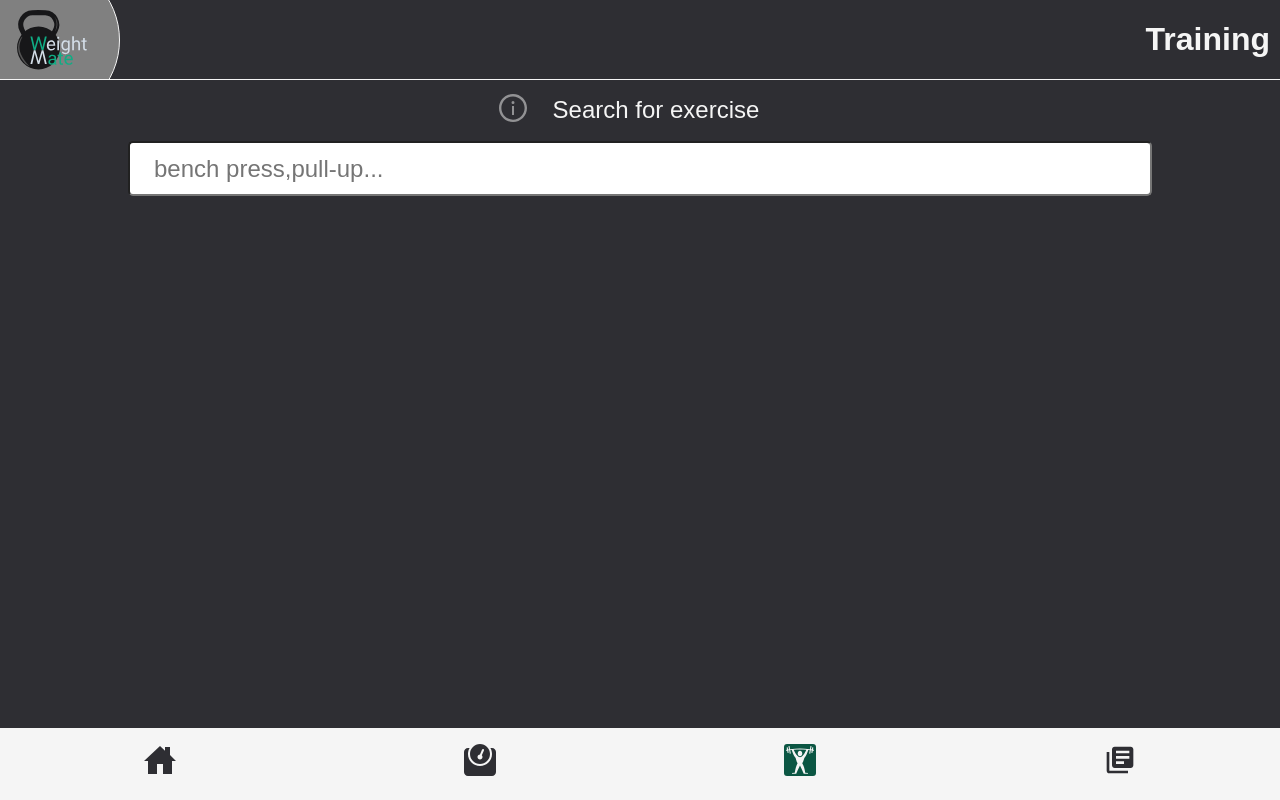
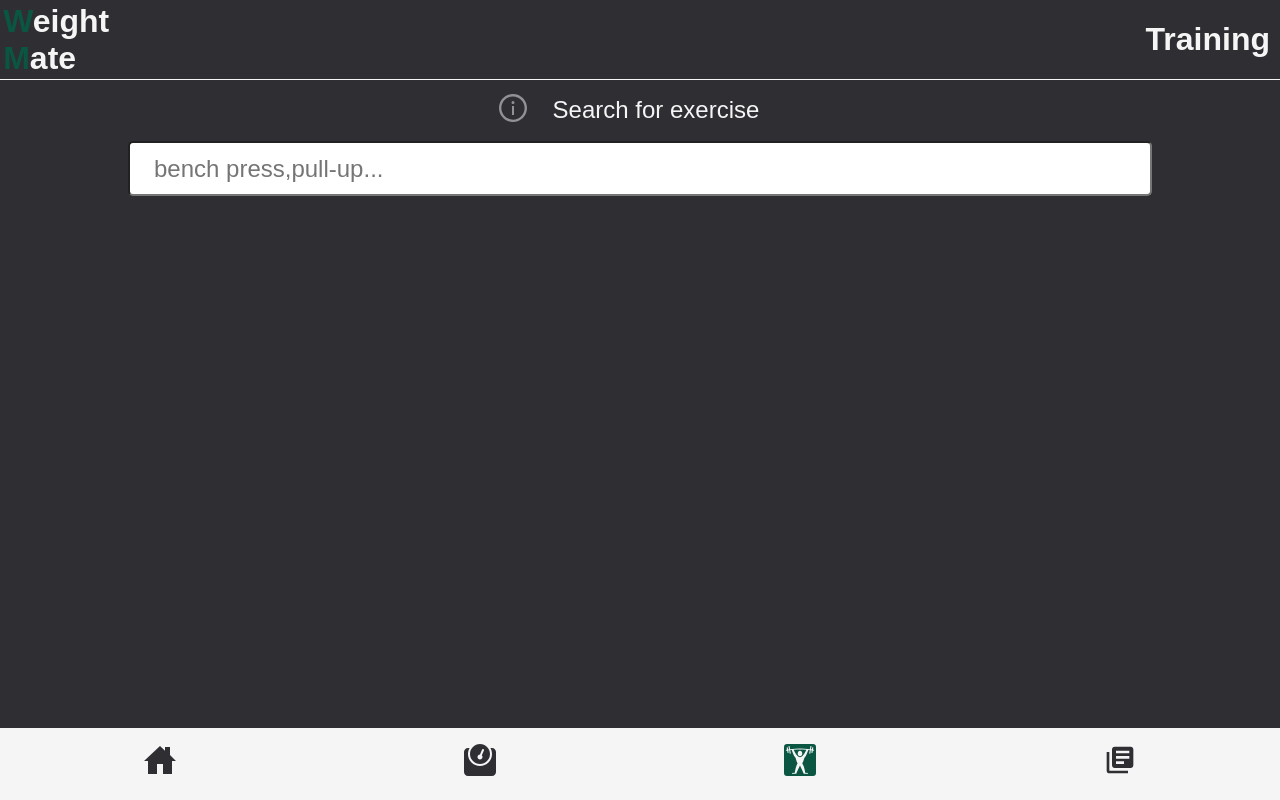
Before and after one commit to AlexJanow/WeightMate, a React (Create React App) app: page /training in a window 1280 px wide. Built offline with nearby package versions, Linux system fonts and the light colour scheme.

Commit message:
header logo

```diff
--- a/src/components/Header.css
+++ b/src/components/Header.css
@@ -5,6 +5,7 @@ header {
   display: flex;
   justify-content: space-between;
   align-content: center;
+  background-color: var(--primaryBackground);
   color: var(--primary);
   width: 100%;
   z-index: 1000;
@@ -21,19 +22,26 @@ h1 {
 
 .Header__Logo {
   position: relative;
-  height: 80px;
-
+  font-size: 2rem;
   width: fit-content;
+  padding-left: 0.1em;
 }
 
-.Header__Logo-wrapper::before {
-  content: "";
-  position: absolute;
-  height: 160px;
-  width: 160px;
-  background: hsl(0, 0%, 50%);
-  border: 1px solid var(--primary);
-  border-radius: 50%;
-  top: -40px;
-  left: -40px;
+.Weight {
+  padding-top: 0.1em;
+  color: var(--primary);
 }
+.Weight::first-letter {
+  color: var(--tertiaryColor);
+}
+
+.Mate {
+  padding-bottom: 0.1em;
+  color: var(--primary);
+}
+.Mate::first-letter {
+  color: var(--tertiaryColor);
+}
+.Header__Logo-wrapper {
+  align-self: center;
+}
--- a/src/components/Header.js
+++ b/src/components/Header.js
@@ -5,7 +5,8 @@ export default function Header() {
   return (
     <header>
       <div className="Header__Logo-wrapper">
-        <Logo className="Header__Logo" />
+        <h2 className="Header__Logo Weight">Weight</h2>
+        <h2 className="Header__Logo Mate">Mate</h2>
       </div>
       <Switch>
         <Route path="/bodyweight">
--- a/src/utils/ToolTips.css
+++ b/src/utils/ToolTips.css
@@ -5,4 +5,5 @@
 .ToolTips__toolTip {
   width: 200px;
   font-size: 20px !important;
+  z-index: 9999 !important;
 }
```
